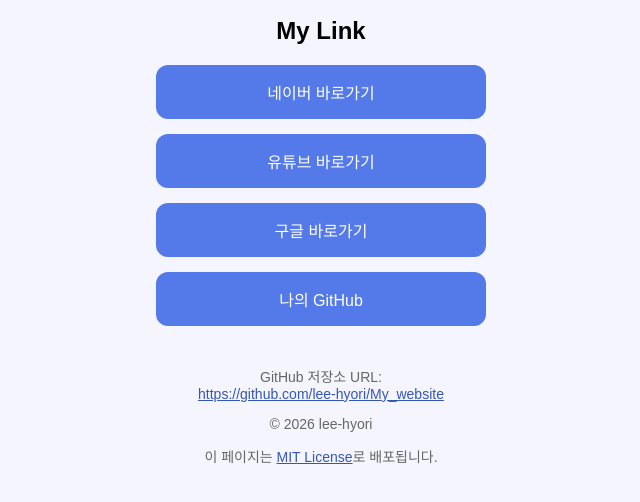
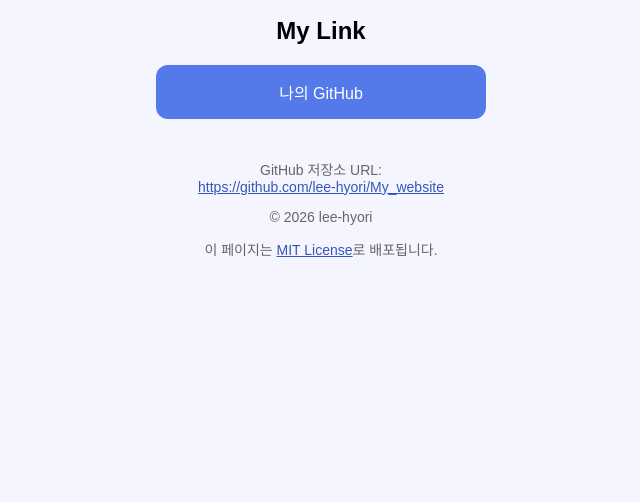
Before and after one commit to lee-hyori/My_website, a plain HTML site: page MyLink/index.html in a window 1280 px wide. Shown: the part 174-676 px from the top of the page, without its empty margins (319-959 px from the left). Drawn offline with Linux system fonts and the light colour scheme.

Commit message:
Remove unnecessary external homepage buttons

```diff
--- a/MyLink/index.html
+++ b/MyLink/index.html
@@ -69,18 +69,6 @@
 
     <h2>My Link</h2>
 
-    <a href="https://www.naver.com">
-        네이버 바로가기
-    </a>
-
-    <a href="https://www.youtube.com">
-        유튜브 바로가기
-    </a>
-
-    <a href="https://www.google.com">
-        구글 바로가기
-    </a>
-
     <a href="https://github.com/lee-hyori">
         나의 GitHub
     </a>
```
